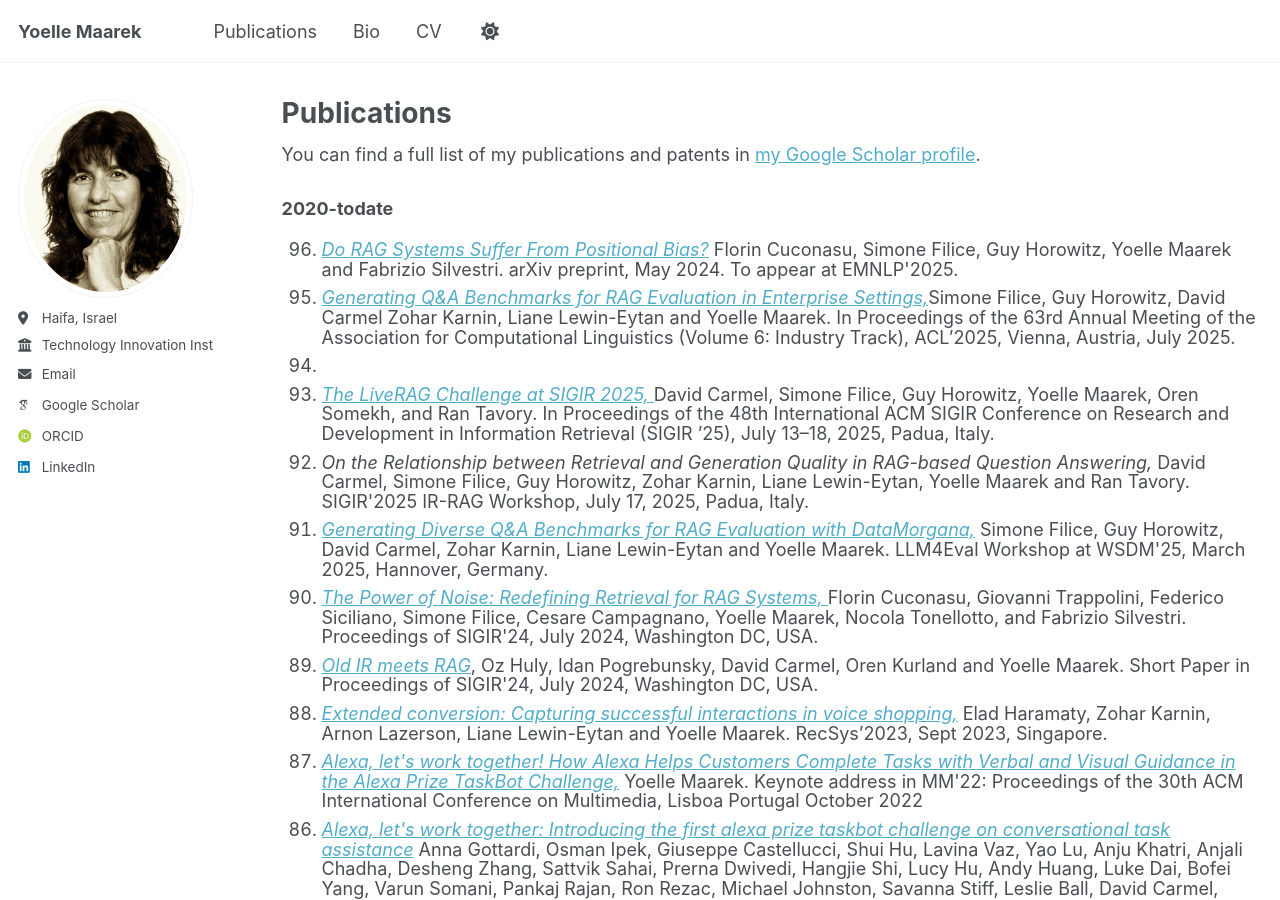
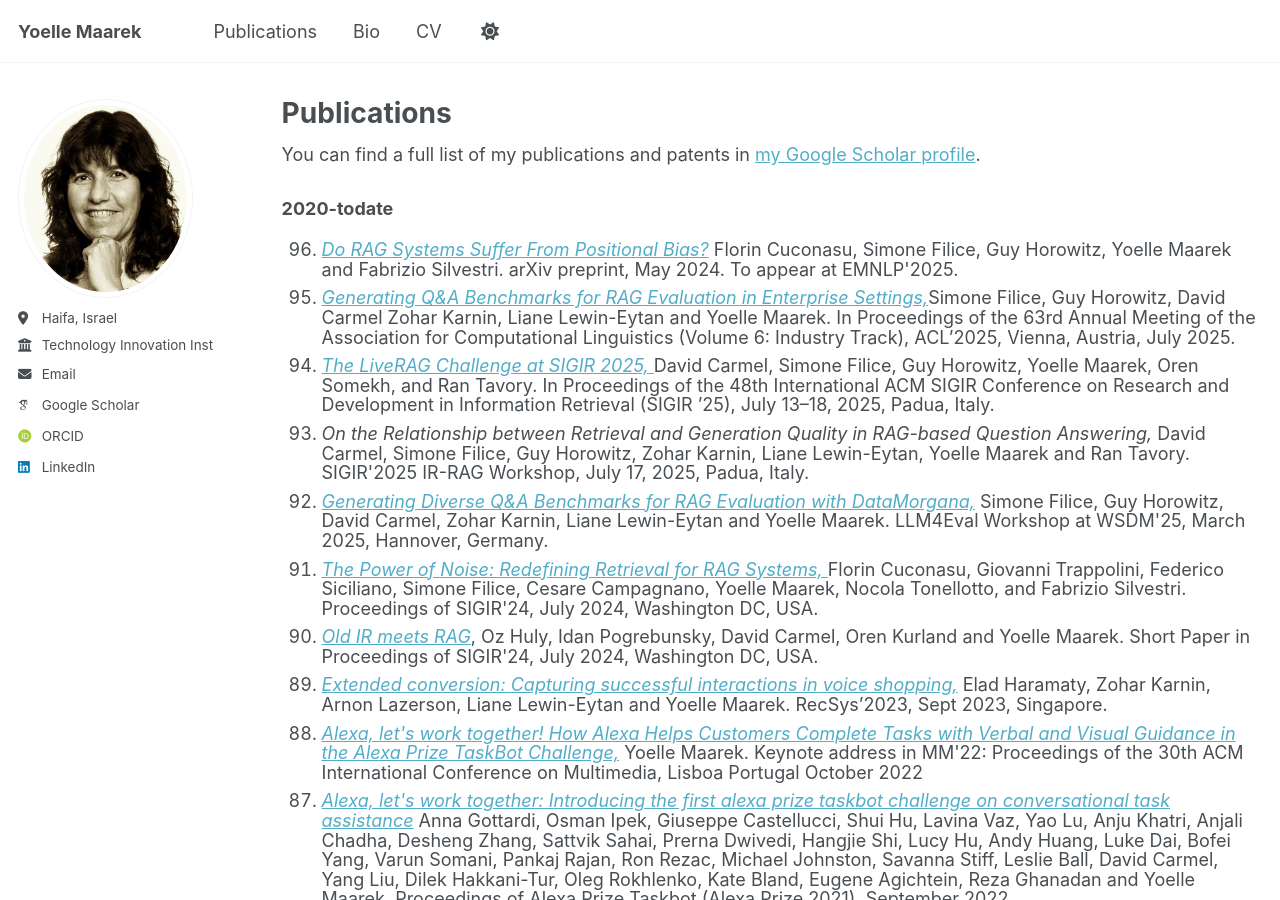
Before and after one commit to yoellemaarek/homepage, a Jekyll site: the page built from _pages/publications.html, in a window 1280 px wide and 900 px high. Built offline with Jekyll 4.4.1, drawn with Linux system fonts in a browser that asks for light colours; some web fonts are replaced.

Commit message:
fix typo in publications.html
Signed-off-by: Yoelle Maarek <148758323+yoellemaarek@users.noreply.github.com>

```diff
--- a/_pages/publications.html
+++ b/_pages/publications.html
@@ -12,7 +12,7 @@ author_profile: true
 <strong>2020-todate</strong>
 <ol reversed class="ol1" style="line-height: 19.6000003814697px;" start="96">
 <li class="li3"><a href="https://arxiv.org/abs/2505.15561"><em>Do RAG Systems Suffer From Positional Bias?</em></a> Florin Cuconasu, Simone Filice, Guy Horowitz, Yoelle Maarek and Fabrizio Silvestri. arXiv preprint, May 2024. To appear at EMNLP'2025. </li>
-<li class="li3"><A href="https://aclanthology.org/2025.acl-industry.33/"><em>Generating Q&A Benchmarks for RAG Evaluation in Enterprise Settings,</em></A>Simone Filice, Guy Horowitz, David Carmel Zohar Karnin, Liane Lewin-Eytan and Yoelle Maarek. In Proceedings of the 63rd Annual Meeting of the Association for Computational Linguistics (Volume 6: Industry Track), ACL’2025, Vienna, Austria, July 2025.<li>
+<li class="li3"><A href="https://aclanthology.org/2025.acl-industry.33/"><em>Generating Q&A Benchmarks for RAG Evaluation in Enterprise Settings,</em></A>Simone Filice, Guy Horowitz, David Carmel Zohar Karnin, Liane Lewin-Eytan and Yoelle Maarek. In Proceedings of the 63rd Annual Meeting of the Association for Computational Linguistics (Volume 6: Industry Track), ACL’2025, Vienna, Austria, July 2025.</li>
 <li class="li3"><a href="https://dl.acm.org/doi/10.1145/3726302.3733591"><em>The LiveRAG Challenge at SIGIR 2025,</em> </a>David Carmel, Simone Filice, Guy Horowitz, Yoelle Maarek, Oren Somekh, and Ran Tavory. In Proceedings of the 48th International ACM SIGIR Conference on Research and Development
 in Information Retrieval (SIGIR ’25), July 13–18, 2025, Padua, Italy.</li>
 <li class="li3"><em>On the Relationship between Retrieval and Generation Quality in RAG-based Question Answering,</em> David Carmel, Simone Filice, Guy Horowitz, Zohar Karnin, Liane Lewin-Eytan, Yoelle Maarek and Ran Tavory. SIGIR'2025 IR-RAG Workshop, July 17, 2025, Padua, Italy. </li>
```
